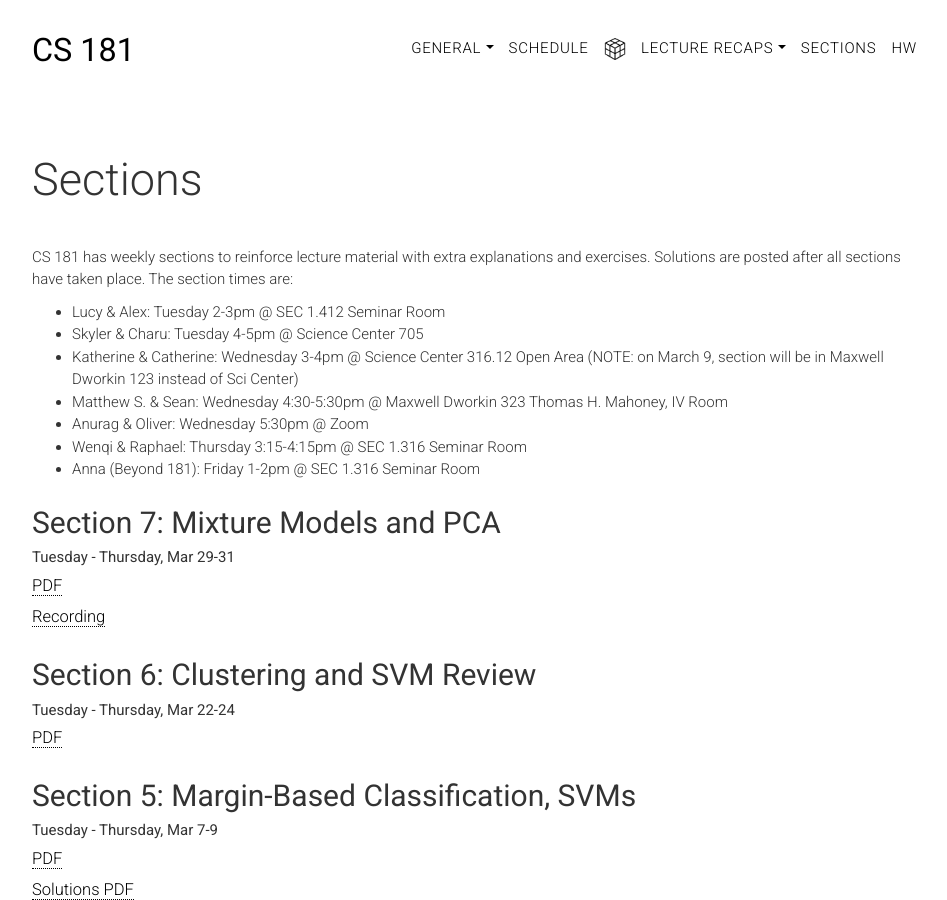
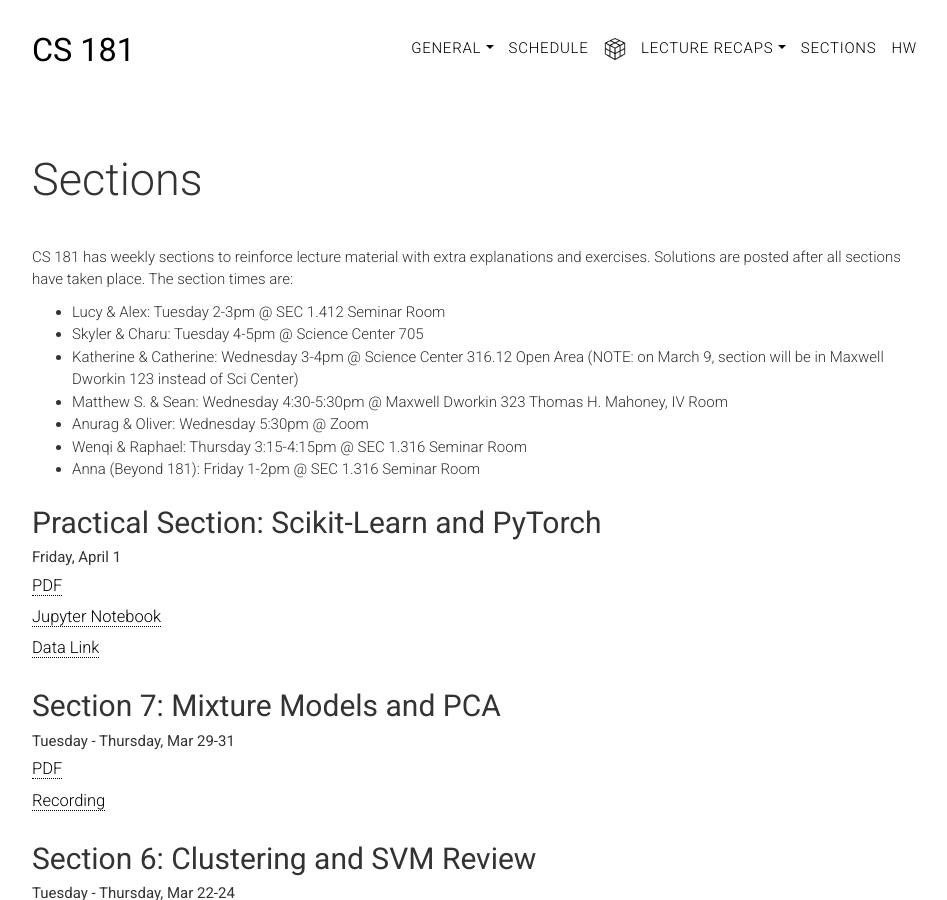
Before and after one commit to harvard-ml-courses/cs181-web, a Jekyll site: the page built from sections.html, in a window 1280 px wide and 900 px high. Shown: the whole window, without its empty margins (158-1105 px from the left). Built offline with Jekyll 4.4.1, drawn with Linux system fonts in a browser that asks for light colours.

Commit message:
Update sections.html

```diff
--- a/sections.html
+++ b/sections.html
@@ -32,6 +32,15 @@ weight: 0
             <li><a href="sections/sec01.pdf" target="_blank">PDF</a></li>
             <li><a href="sections/sec01_soln.pdf" target="_blank">Solutions PDF</a></li>
         </ul> -->
+
+        <h2 class="title" id="practical">Practical Section: Scikit-Learn and PyTorch</h2>
+        <p class="head-subtitle">Friday, April 1</p>
+        <ul class="lists">
+            <li><a href="https://github.com/harvard-ml-courses/cs181-web/blob/main/sections/practical/CS181%20Practical%20Section.pdf" target="_blank">PDF</a></li>
+            <li><a href="https://github.com/harvard-ml-courses/cs181-web/blob/main/sections/practical/CS181%20Practical%20Section.ipynb" target="_blank">Jupyter Notebook</a></li>
+            <li><a href="https://github.com/harvard-ml-courses/cs181-web/blob/main/sections/practical/data.txt" target="_blank">Data Link</a></li>
+        </ul>
+
         <h2 class="title" id="sec7">Section 7: Mixture Models and PCA</h2>
         <p class="head-subtitle">Tuesday - Thursday, Mar 29-31</p>
         <ul class="lists">
```
